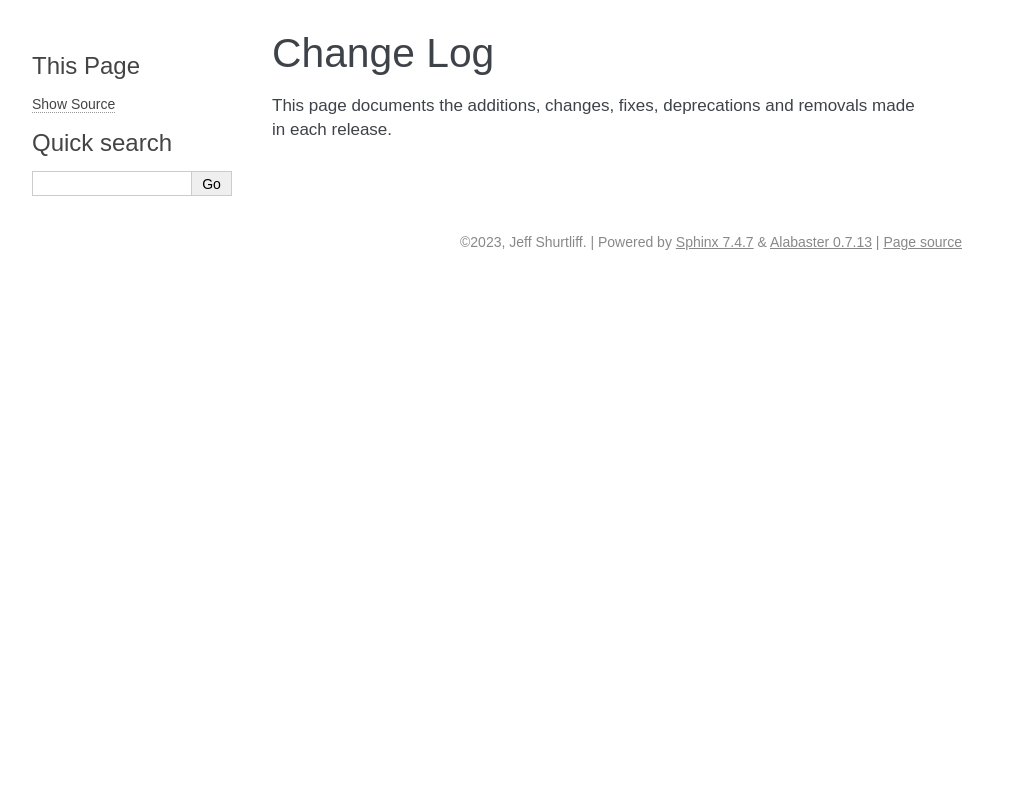
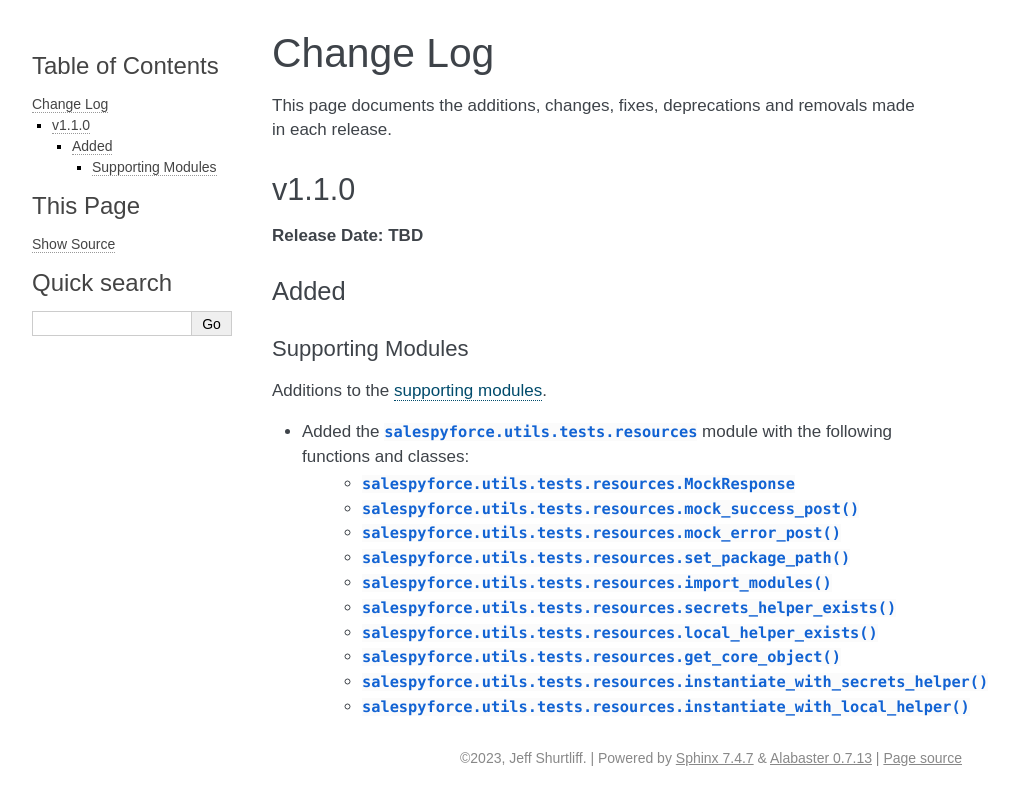
Before and after one commit to jeffshurtliff/salespyforce, a Sphinx documentation site: the page built from docs/changelog.rst, in a window 1280 px wide. Shown: the top 805 px of the page, without its empty margins (148-1165 px from the left). Built offline with Sphinx 7.4.7, drawn with Linux system fonts in a browser that asks for light colours.

Commit message:
Updated the changelog with v1.1.0 changes thus far

```diff
--- a/docs/changelog.rst
+++ b/docs/changelog.rst
@@ -2,3 +2,27 @@
 Change Log
 ##########
 This page documents the additions, changes, fixes, deprecations and removals made in each release.
+
+******
+v1.1.0
+******
+**Release Date: TBD**
+
+Added
+=====
+
+Supporting Modules
+------------------
+Additions to the :doc:`supporting modules <supporting-modules>`.
+
+* Added the :py:mod:`salespyforce.utils.tests.resources` module with the following functions and classes:
+    * :py:class:`salespyforce.utils.tests.resources.MockResponse`
+    * :py:func:`salespyforce.utils.tests.resources.mock_success_post`
+    * :py:func:`salespyforce.utils.tests.resources.mock_error_post`
+    * :py:func:`salespyforce.utils.tests.resources.set_package_path`
+    * :py:func:`salespyforce.utils.tests.resources.import_modules`
+    * :py:func:`salespyforce.utils.tests.resources.secrets_helper_exists`
+    * :py:func:`salespyforce.utils.tests.resources.local_helper_exists`
+    * :py:func:`salespyforce.utils.tests.resources.get_core_object`
+    * :py:func:`salespyforce.utils.tests.resources.instantiate_with_secrets_helper`
+    * :py:func:`salespyforce.utils.tests.resources.instantiate_with_local_helper`
```
